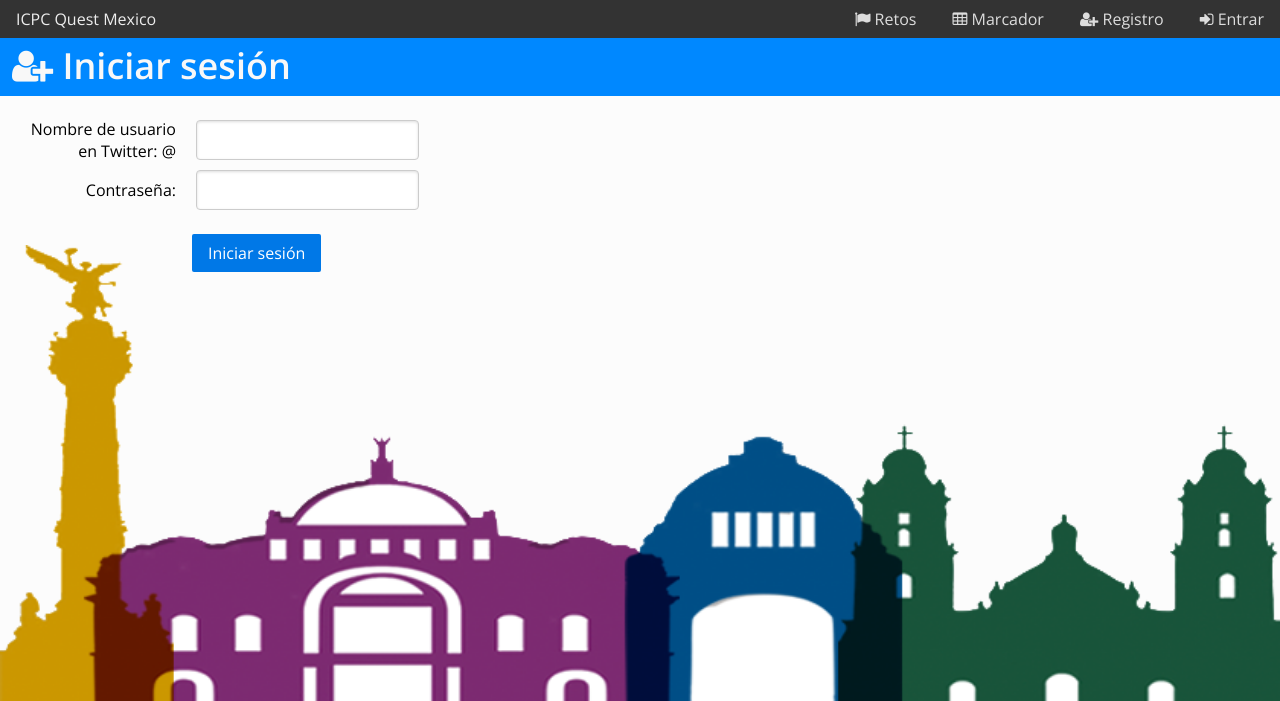
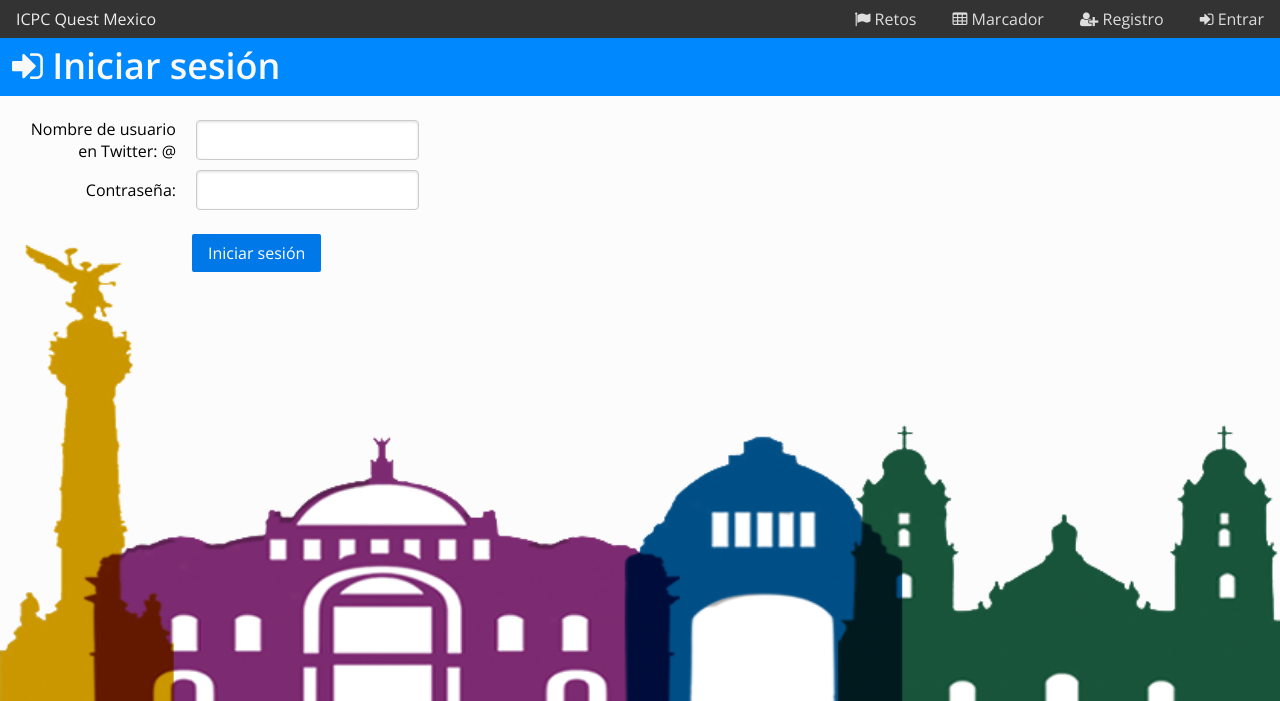
Before and after one commit to Drako0013/IcpcQuestMx2016, a PHP site: page /View_Login.php in a window 1280 px wide. Shown: the top 701 px of the page. Run offline with PHP 8.4, Linux system fonts and the light colour scheme; some libraries are stand-ins or nearby versions.

Commit message:
Icono correcto en iniciar sesión

```diff
--- a/View_Login.php
+++ b/View_Login.php
@@ -14,7 +14,7 @@ $errorCode = ValidationUtility::getErrorCode();
 ?>
 
 <header id="header" class="header-register">
-            <h1><i class="fa fa-user-plus" aria-hidden="true"></i> Iniciar sesión</h1>
+            <h1><i class="fa fa-sign-in" aria-hidden="true"></i> Iniciar sesión</h1>
         </header>
         <div id="content">
             <?php
```
